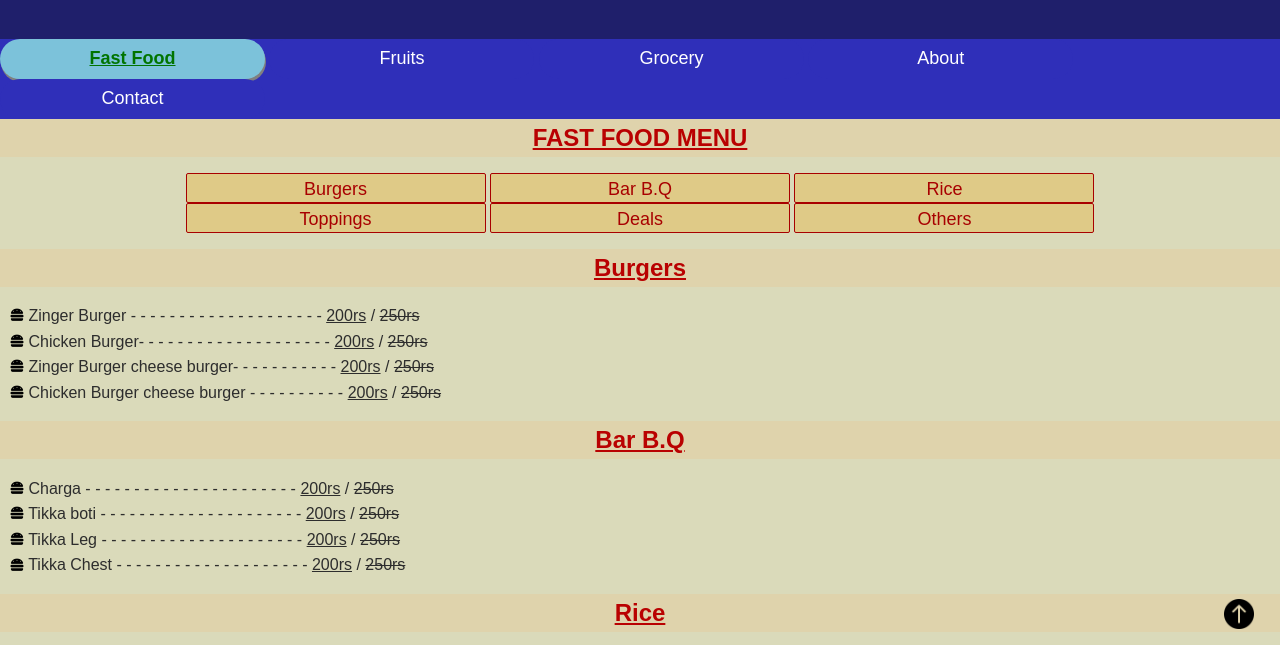
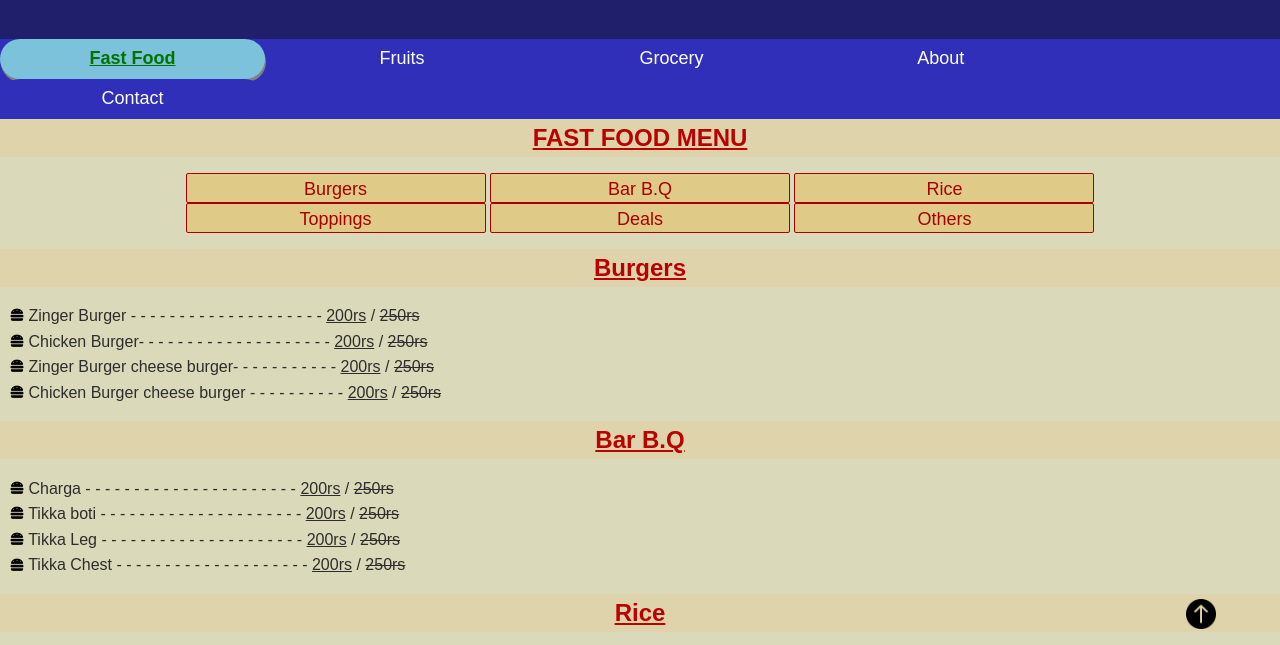
Before and after one commit to areeb9206/12th-Assignment, a plain HTML site: page index.html in a window 1280 px wide. Shown: the part 121-766 px from the top of the page. Drawn offline with Linux system fonts and the light colour scheme.

Commit message:
Online Web Layout

```diff
--- a/index.html
+++ b/index.html
@@ -180,7 +180,7 @@
         <del> 250rs</del>
       </li>
     </ul>
-<a href="#"><img src="./images/up-arrow.png" alt="" style="position:fixed; top: 90%; bottom: 0%; right: 2%;" width="30px"></a>
+<a href="#"><img src="./images/up-arrow.png" alt="" style="position:fixed; top: 90%; bottom: 0%; right: 5%;" width="30px"></a>
 
   </body>
 </html>
```
Also changed, not shown: about.html (+2 -0 lines), contact.html (+2 -0 lines), fruits.html (+2 -0 lines), grocery.html (+2 -0 lines).
